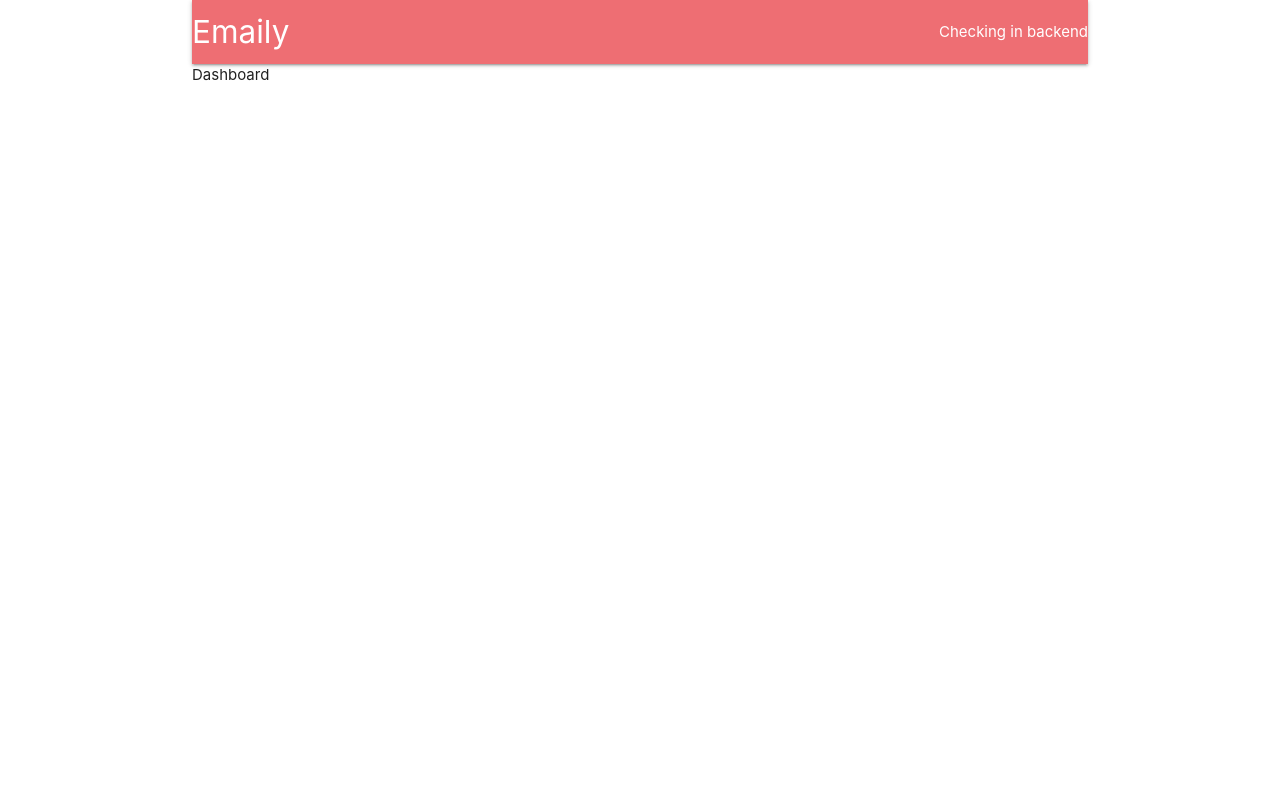
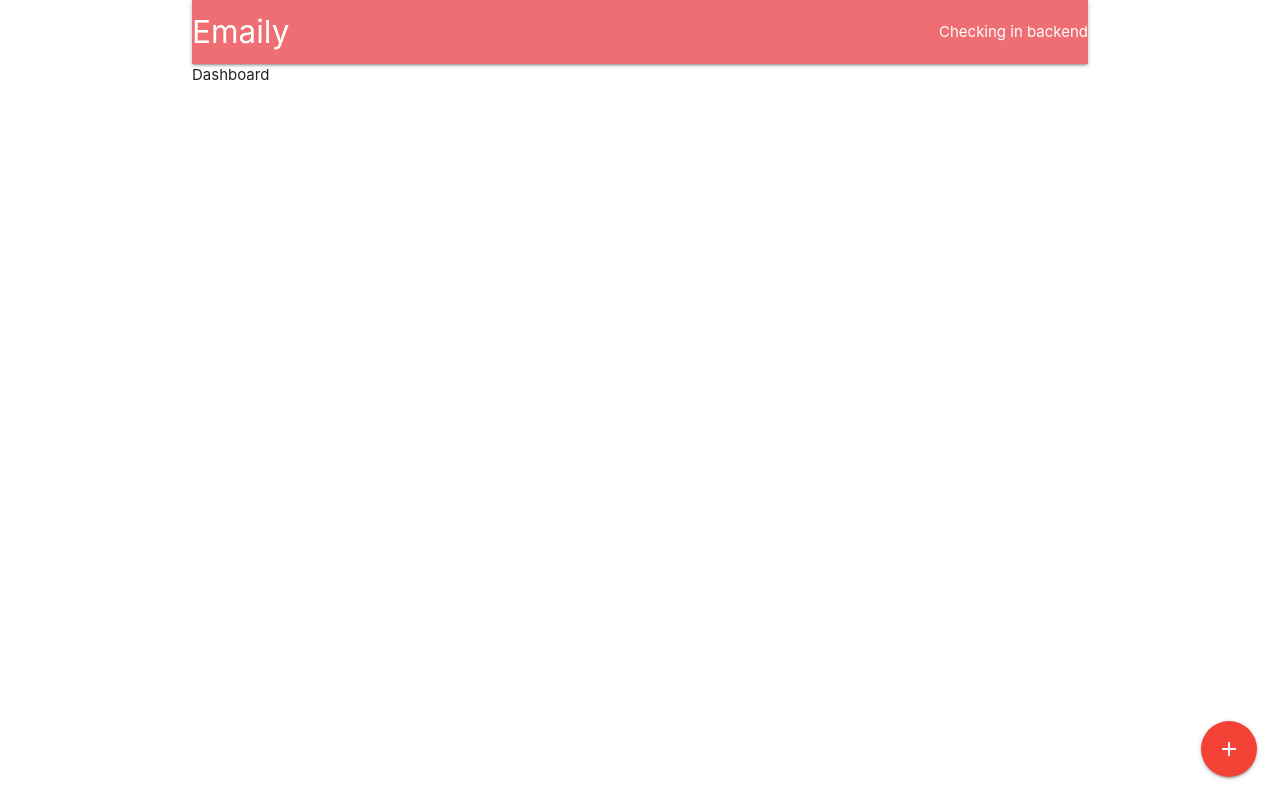
Before and after one commit to nerock/react-express-course, a React (Create React App) app in the folder client/: page /surveys in a window 1280 px wide. Built offline with nearby package versions, Linux system fonts and the light colour scheme; no server answers.

Commit message:
Add 'add' button

```diff
--- a/client/src/components/Dashboard.js
+++ b/client/src/components/Dashboard.js
@@ -1,7 +1,16 @@
 import React from "react";
 
 const Dashboard = () => {
-  return <div>Dashboard</div>;
+  return (
+    <div>
+      Dashboard
+      <div className="fixed-action-btn">
+        <a className="btn-floating btn-large red">
+          <i className="material-icons">add</i>
+        </a>
+      </div>
+    </div>
+  );
 };
 
 export default Dashboard;
```
